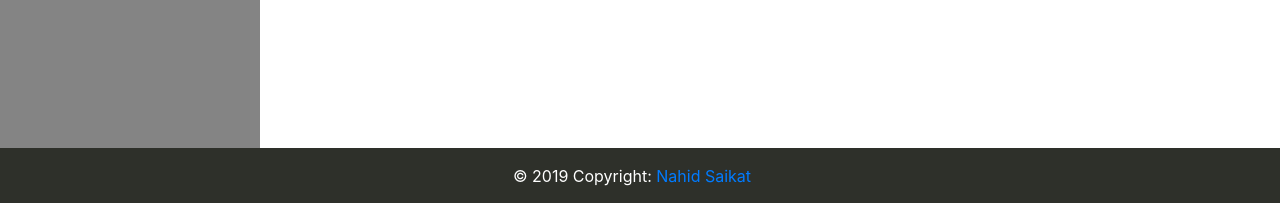
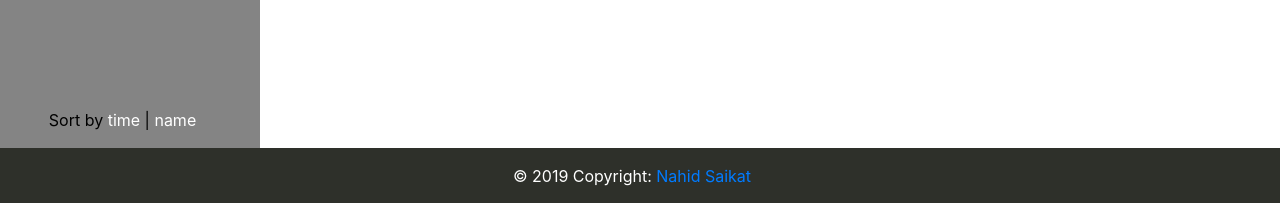
Before and after one commit to nahidsaikat/File-Manager, a Django app: page /add/ in a window 1280 px wide. Shown: the part 597-800 px from the top of the page. Run offline with Django 3.2, Linux system fonts and the light colour scheme; parts of the project's set-up code (start-up, migrations or seed data) failed here and were passed over; some libraries are stand-ins or nearby versions.

Commit message:
Add mb55 css element to make sort by visible in lest navigation

```diff
--- a/file_manager/static/styles/style.css
+++ b/file_manager/static/styles/style.css
@@ -66,6 +66,10 @@ hr {
 
 .mb30 {
     margin-bottom: 30px;
+}
+
+.mb55 {
+    margin-bottom: 55px !important;
 }
 
 .mb60 {
```
